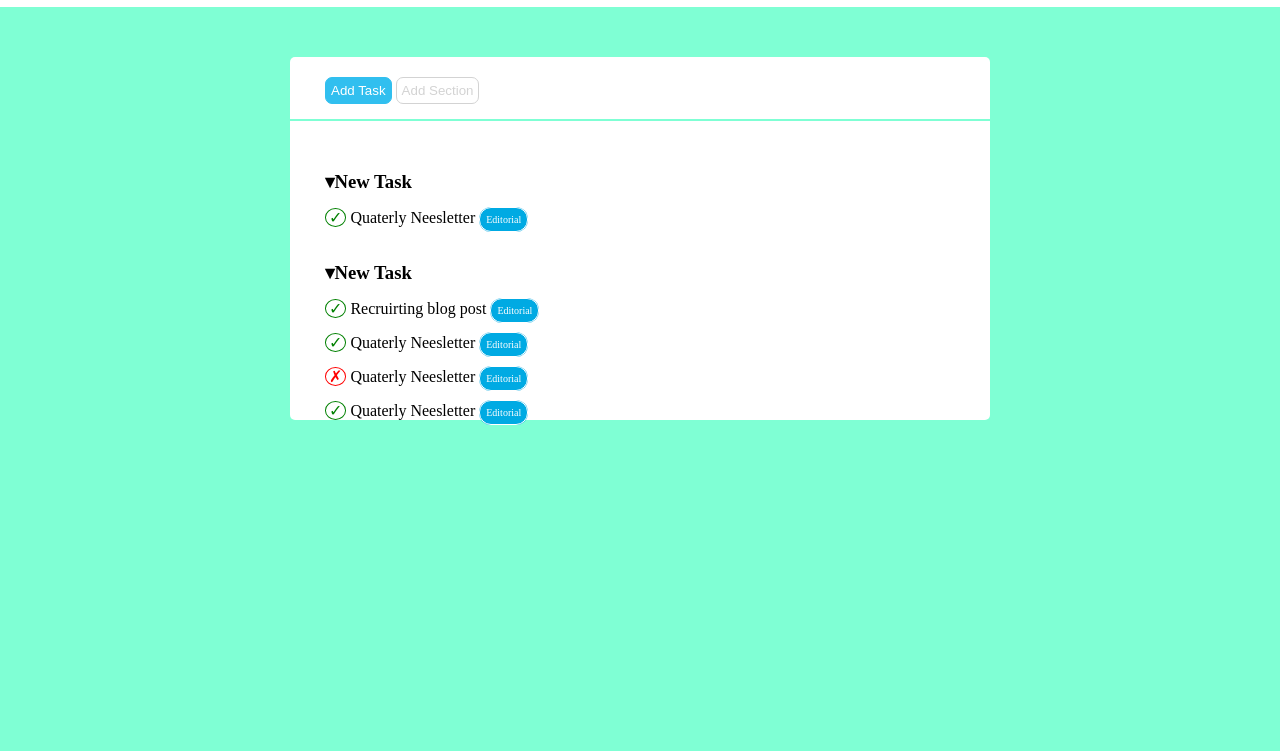
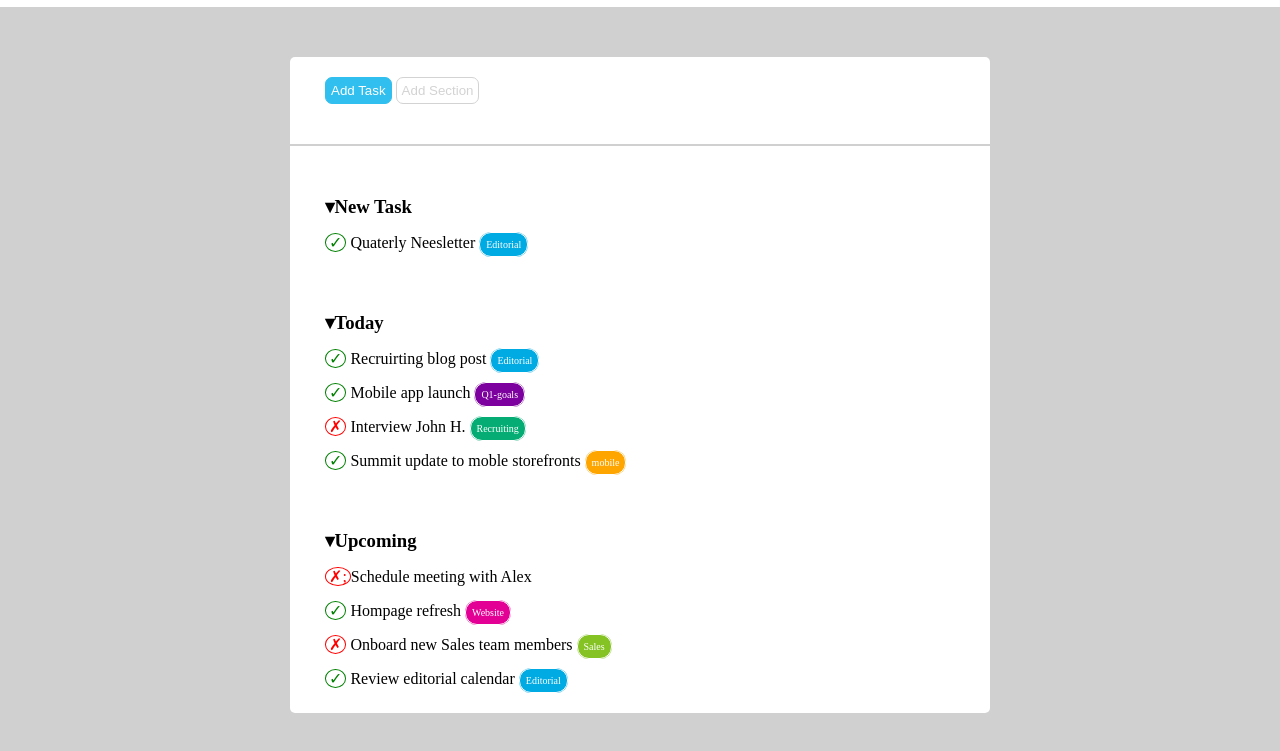
Before and after one commit to giorgio-laera/toobolist, a plain HTML site: page index.html in a window 1280 px wide. Shown: the part 63-814 px from the top of the page. Drawn offline with Linux system fonts and the light colour scheme.

Commit message:
esercizio finito

```diff
--- a/index.html
+++ b/index.html
@@ -35,12 +35,21 @@
         <!-- lista today -->
         <ul class="padding-container">
             <li>
-                <h3>▾New Task</h3>
+                <h3>▾Today</h3>
             </li>
             <li><span class="check">&check;</span> Recruirting blog post <span class="editorial">Editorial</span></li>
-            <li><span class="check">&check;</span> Quaterly Neesletter <span class="editorial">Editorial</span></li>
-            <li><span class="cross">&cross;</span> Quaterly Neesletter <span class="editorial">Editorial</span></li>
-            <li><span class="check">&check;</span> Quaterly Neesletter <span class="editorial">Editorial</span></li>
+            <li><span class="check">&check;</span> Mobile app launch <span id="Q1-goals">Q1-goals</span></li>
+            <li><span class="cross">&cross;</span> Interview John H. <span id="recruiting">Recruiting</span></li>
+            <li><span class="check">&check;</span> Summit update to moble storefronts <span id="mobile">mobile</span></li>
+        </ul>
+        <ul class="padding-container">
+            <li>
+                <h3>▾Upcoming</h3>
+            </li>
+            <li><span class="cross">&cross;;</span>Schedule meeting with Alex</li>
+            <li><span class="check">&check;</span> Hompage refresh <span id="website">Website</span></li>
+            <li><span class="cross">&cross;</span> Onboard new Sales team members <span id="sales">Sales</span></li>
+            <li><span class="check">&check;</span> Review editorial calendar <span class="editorial">Editorial</span></li>
         </ul>
     </main>
 </body>
--- a/style.css
+++ b/style.css
@@ -7,7 +7,7 @@
 
 /* utilities */
 .background-page {
-    background-color: aquamarine;
+    background-color: #d0d0d0;
 
 }
 
@@ -19,8 +19,8 @@
 }
 
 .padding-container {
-    padding-top: 20px;
-    padding-left: 35px;
+
+    padding: 20px 0 25px 35px;
 }
 
 /* header */
@@ -61,7 +61,7 @@ img {
 
 #divisore {
     margin: 15px 0;
-    border: 1px solid  aquamarine;
+    border: 1px solid   #d0d0d0;
 }
 /* lista */
 ul{
@@ -94,3 +94,43 @@ li{
     border: 1px solid ;
     padding: 6px;
 }
+#Q1-goals{
+    background-color: rgb(125, 1, 159);
+    border-radius: 12px;
+    font-size: 10px;
+    color: white;
+    border: 1px solid ;
+    padding: 6px;
+}
+#recruiting{
+       background-color: rgb(5 173 117);
+    border-radius: 12px;
+    font-size: 10px;
+    color: white;
+    border: 1px solid ;
+    padding: 6px;
+}
+#mobile{
+    background-color: orange;
+    border-radius: 12px;
+    font-size: 10px;
+    color: white;
+    border: 1px solid ;
+    padding: 6px;
+}
+#website{
+    background-color:  rgb(227, 0, 148);
+    border-radius: 12px;
+    font-size: 10px;
+    color: white;
+    border: 1px solid ;
+    padding: 6px;
+}
+#sales{
+    background-color:#84c323;
+    border-radius: 12px;
+    font-size: 10px;
+    color: white;
+    border: 1px solid ;
+    padding: 6px;
+}
```
